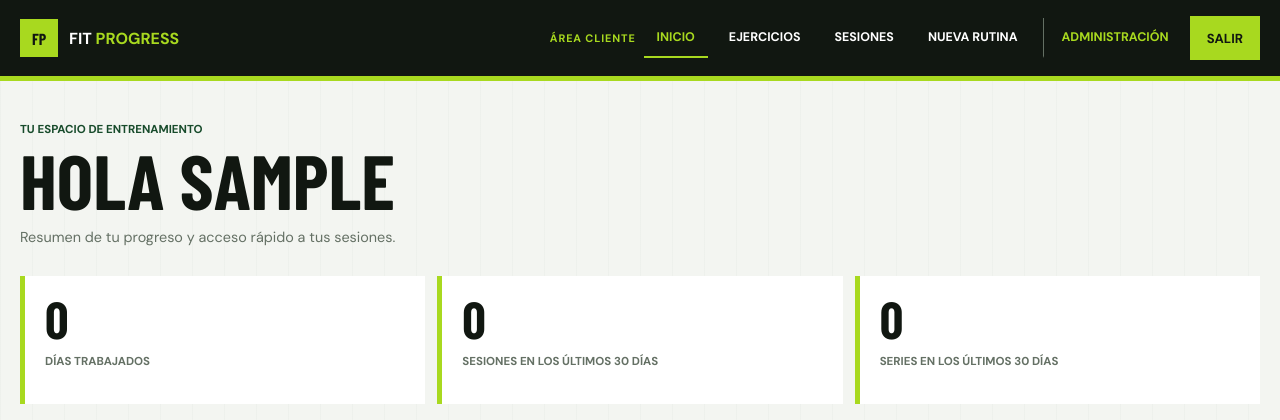
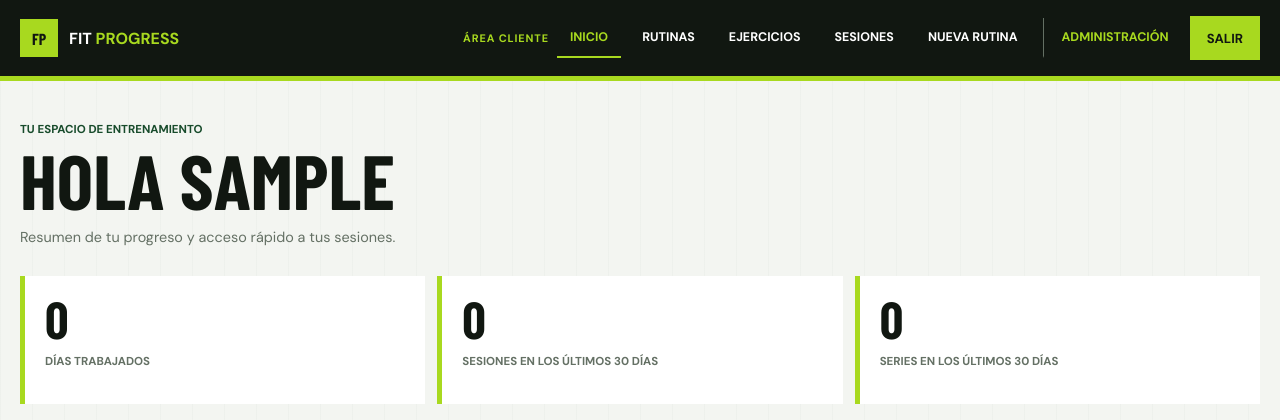
Before and after one commit to Carlitosdm26/fit-progress, a Django app: page / in a window 1280 px wide. Shown: the top 420 px of the page. Run offline with Django 5.2, Linux system fonts and the light colour scheme; the visitor is signed in with stand-in values (Sample User, id 1); data that the repository does not hold is empty; some web fonts are replaced.

Commit message:
Add routines link to client navigation
Co-authored-by: Copilot <223556219+Copilot@users.noreply.github.com>

```diff
--- a/tracker/templates/tracker/base.html
+++ b/tracker/templates/tracker/base.html
@@ -175,6 +175,7 @@
             {% if user.is_active %}
             <span class="nav-area-label">Área cliente</span>
             <a href="{% url 'inicio' %}"{% if request.resolver_match.url_name == 'inicio' or request.resolver_match.url_name == 'dashboard' %} aria-current="page"{% endif %}>Inicio</a>
+            <a href="{% url 'inicio' %}#rutinas"{% if request.resolver_match.url_name == 'inicio' or request.resolver_match.url_name == 'dashboard' %} aria-current="location"{% endif %}>Rutinas</a>
             <a href="{% url 'ejercicios' %}"{% if request.resolver_match.url_name == 'ejercicios' %} aria-current="page"{% endif %}>Ejercicios</a>
             <a href="{% url 'historial_sesiones' %}"{% if request.resolver_match.url_name == 'historial_sesiones' %} aria-current="page"{% endif %}>Sesiones</a>
             <a href="{% url 'crear_entrenamiento' %}"{% if request.resolver_match.url_name == 'crear_entrenamiento' %} aria-current="page"{% endif %}>Nueva rutina</a>
--- a/tracker/templates/tracker/dashboard.html
+++ b/tracker/templates/tracker/dashboard.html
@@ -10,7 +10,7 @@
     <div class="stat"><strong>{{ series_ultimos_30_dias }}</strong><span>Series en los últimos 30 días</span></div>
 </section>
 <div class="content">
-    <section class="panel">
+    <section class="panel" id="rutinas">
         <h2>Mis rutinas</h2>
         <ul>
             {% for asignacion in asignaciones %}
--- a/tracker/tests.py
+++ b/tracker/tests.py
@@ -194,6 +194,8 @@ class AutenticacionYRutinasTests(TestCase):
 		self.assertContains(respuesta, "Abrir menú de cliente")
 		self.assertContains(respuesta, 'aria-controls="client-navigation"')
 		self.assertContains(respuesta, "Área cliente")
+		self.assertContains(respuesta, 'href="/inicio/#rutinas"')
+		self.assertContains(respuesta, 'id="rutinas"')
 		self.assertContains(respuesta, ">Sesiones</a>")
 		self.assertNotContains(respuesta, ">Historial</a>")
 		self.assertNotContains(respuesta, 'class="admin-nav-link"')
--- a/tracker/views.py
+++ b/tracker/views.py
@@ -451,13 +451,17 @@ def eliminar_entrenamiento(request, asignacion_id):
 	perfil = perfil_actual(request)
 	if perfil is None:
 		return redirect("login")
-	asignacion = UsuarioEntrenamiento.objects.select_related("entrenamiento").filter(
-		pk=asignacion_id, usuario=perfil, activa=True
-	).first()
-	if asignacion is None:
-		return redirect("dashboard")
-	entrenamiento = asignacion.entrenamiento
 	with transaction.atomic():
+		asignacion = UsuarioEntrenamiento.objects.select_for_update().filter(
+			pk=asignacion_id, usuario=perfil, activa=True
+		).first()
+		if asignacion is None:
+			return redirect("dashboard")
+		entrenamiento = Entrenamiento.objects.select_for_update().get(
+			pk=asignacion.entrenamiento_id
+		)
+		if entrenamiento.eliminada:
+			return redirect("dashboard")
 		entrenamiento.eliminada = True
 		entrenamiento.save(update_fields=["eliminada"])
 		UsuarioEntrenamiento.objects.filter(entrenamiento=entrenamiento).update(
```
